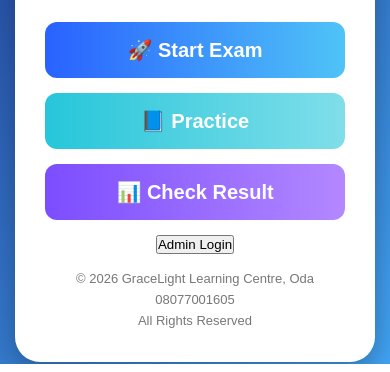
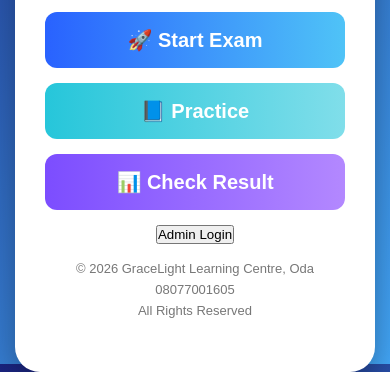
Before and after one commit to kingdavid198-netizen/gracelight-cbt, a website: page index.html in a window 390 px wide. Shown: the part 480-852 px from the top of the page. Drawn offline with Linux system fonts and the light colour scheme.

Commit message:
Update index.html

```diff
--- a/index.html
+++ b/index.html
@@ -113,7 +113,8 @@
 .container{
 flex-direction:column;
 height:auto;
-overflow:auto;
+overflow:visible;
+padding-bottom:20px;
 }
 
 .left{
```
